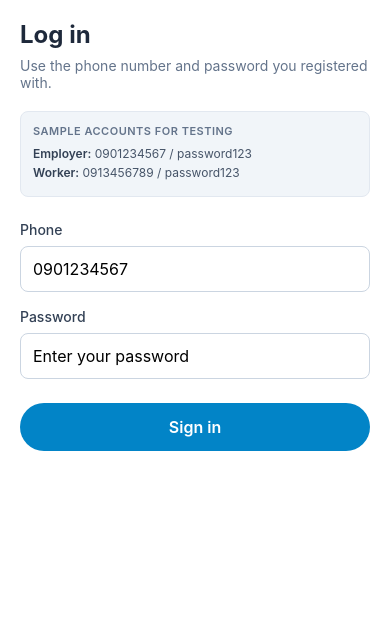
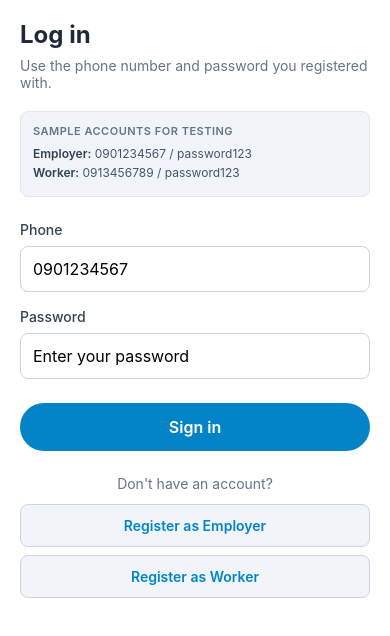
Before and after one commit to luuchilap/FixingApp, a React Native app in the folder mobile/: screen / in a window 390 px wide. Shown: the top 636 px of the page. Built offline with nearby package versions, Linux system fonts and the light colour scheme.

Commit message:
Registration form

```diff
--- a/mobile/App.tsx
+++ b/mobile/App.tsx
@@ -1,12 +1,17 @@
-import React from 'react';
+import React, { useState } from 'react';
 import { StatusBar } from 'expo-status-bar';
 import { StyleSheet, View, ActivityIndicator, Text, TouchableOpacity, Alert } from 'react-native';
 import { AuthProvider, useAuth } from './src/contexts/AuthContext';
 import { LoginScreen } from './src/screens/auth/LoginScreen';
+import { RegisterEmployerScreen } from './src/screens/auth/RegisterEmployerScreen';
+import { RegisterWorkerScreen } from './src/screens/auth/RegisterWorkerScreen';
+
+type AuthScreen = 'login' | 'register-employer' | 'register-worker';
 
 // Main app content that uses auth
 function AppContent() {
   const { isAuthenticated, isLoading, user, logout } = useAuth();
+  const [authScreen, setAuthScreen] = useState<AuthScreen>('login');
 
   // Handle logout with confirmation
   const handleLogout = () => {
@@ -46,11 +51,21 @@ function AppContent() {
     );
   }
 
-  // Show login screen if not authenticated
+  // Show auth screens if not authenticated
   if (!isAuthenticated) {
     return (
       <>
-        <LoginScreen />
+        {authScreen === 'login' && (
+          <LoginScreen onNavigateToRegister={(role: 'EMPLOYER' | 'WORKER') => {
+            setAuthScreen(role === 'EMPLOYER' ? 'register-employer' : 'register-worker');
+          }} />
+        )}
+        {authScreen === 'register-employer' && (
+          <RegisterEmployerScreen onNavigateToLogin={() => setAuthScreen('login')} />
+        )}
+        {authScreen === 'register-worker' && (
+          <RegisterWorkerScreen onNavigateToLogin={() => setAuthScreen('login')} />
+        )}
         <StatusBar style="auto" />
       </>
     );
--- a/mobile/src/components/auth/LoginForm.tsx
+++ b/mobile/src/components/auth/LoginForm.tsx
@@ -13,9 +13,10 @@ import { validatePhone, validatePassword } from '../../utils/validation';
 
 interface LoginFormProps {
   onSuccess?: () => void;
+  onNavigateToRegister?: (role: 'EMPLOYER' | 'WORKER') => void;
 }
 
-export const LoginForm: React.FC<LoginFormProps> = ({ onSuccess }) => {
+export const LoginForm: React.FC<LoginFormProps> = ({ onSuccess, onNavigateToRegister }) => {
   const { login, isLoading } = useAuth();
   const [phone, setPhone] = useState('');
   const [password, setPassword] = useState('');
@@ -108,6 +109,26 @@ export const LoginForm: React.FC<LoginFormProps> = ({ onSuccess }) => {
           )}
         </TouchableOpacity>
       </View>
+
+      <View style={styles.registerSection}>
+        <Text style={styles.registerText}>Don't have an account?</Text>
+        <View style={styles.registerButtons}>
+          <TouchableOpacity
+            style={styles.registerButton}
+            onPress={() => onNavigateToRegister?.('EMPLOYER')}
+            disabled={isLoading}
+          >
+            <Text style={styles.registerButtonText}>Register as Employer</Text>
+          </TouchableOpacity>
+          <TouchableOpacity
+            style={styles.registerButton}
+            onPress={() => onNavigateToRegister?.('WORKER')}
+            disabled={isLoading}
+          >
+            <Text style={styles.registerButtonText}>Register as Worker</Text>
+          </TouchableOpacity>
+        </View>
+      </View>
     </View>
   );
 };
@@ -194,4 +215,30 @@ const styles = StyleSheet.create({
     fontSize: 16,
     fontWeight: '600',
   },
+  registerSection: {
+    marginTop: 24,
+    alignItems: 'center',
+  },
+  registerText: {
+    fontSize: 14,
+    color: '#64748b',
+    marginBottom: 12,
+  },
+  registerButtons: {
+    width: '100%',
+    gap: 8,
+  },
+  registerButton: {
+    backgroundColor: '#f1f5f9',
+    borderRadius: 8,
+    padding: 12,
+    alignItems: 'center',
+    borderWidth: 1,
+    borderColor: '#cbd5e1',
+  },
+  registerButtonText: {
+    color: '#0284c7',
+    fontSize: 14,
+    fontWeight: '600',
+  },
 });
--- a/mobile/src/components/auth/RegisterEmployerForm.tsx
+++ b/mobile/src/components/auth/RegisterEmployerForm.tsx
@@ -14,9 +14,10 @@ import { validatePhone, validatePassword } from '../../utils/validation';
 
 interface RegisterEmployerFormProps {
   onSuccess?: () => void;
+  onNavigateToLogin?: () => void;
 }
 
-export const RegisterEmployerForm: React.FC<RegisterEmployerFormProps> = ({ onSuccess }) => {
+export const RegisterEmployerForm: React.FC<RegisterEmployerFormProps> = ({ onSuccess, onNavigateToLogin }) => {
   const { register, isLoading } = useAuth();
   const [phone, setPhone] = useState('');
   const [password, setPassword] = useState('');
@@ -134,6 +135,16 @@ export const RegisterEmployerForm: React.FC<RegisterEmployerFormProps> = ({ onSu
             <Text style={styles.buttonText}>Create employer account</Text>
           )}
         </TouchableOpacity>
+
+        {onNavigateToLogin && (
+          <TouchableOpacity
+            style={styles.backButton}
+            onPress={onNavigateToLogin}
+            disabled={isLoading}
+          >
+            <Text style={styles.backButtonText}>Back to Login</Text>
+          </TouchableOpacity>
+        )}
       </View>
     </ScrollView>
   );
@@ -201,4 +212,14 @@ const styles = StyleSheet.create({
     fontSize: 16,
     fontWeight: '600',
   },
+  backButton: {
+    marginTop: 16,
+    padding: 12,
+    alignItems: 'center',
+  },
+  backButtonText: {
+    color: '#64748b',
+    fontSize: 14,
+    fontWeight: '500',
+  },
 });
--- a/mobile/src/components/auth/RegisterWorkerForm.tsx
+++ b/mobile/src/components/auth/RegisterWorkerForm.tsx
@@ -16,9 +16,10 @@ import { SKILLS, SkillValue } from '../../constants/skills';
 
 interface RegisterWorkerFormProps {
   onSuccess?: () => void;
+  onNavigateToLogin?: () => void;
 }
 
-export const RegisterWorkerForm: React.FC<RegisterWorkerFormProps> = ({ onSuccess }) => {
+export const RegisterWorkerForm: React.FC<RegisterWorkerFormProps> = ({ onSuccess, onNavigateToLogin }) => {
   const { register, isLoading } = useAuth();
   const [phone, setPhone] = useState('');
   const [password, setPassword] = useState('');
@@ -161,6 +162,16 @@ export const RegisterWorkerForm: React.FC<RegisterWorkerFormProps> = ({ onSucces
             <Text style={styles.buttonText}>Create worker account</Text>
           )}
         </TouchableOpacity>
+
+        {onNavigateToLogin && (
+          <TouchableOpacity
+            style={styles.backButton}
+            onPress={onNavigateToLogin}
+            disabled={isLoading}
+          >
+            <Text style={styles.backButtonText}>Back to Login</Text>
+          </TouchableOpacity>
+        )}
       </View>
     </ScrollView>
   );
@@ -237,4 +248,14 @@ const styles = StyleSheet.create({
     fontSize: 16,
     fontWeight: '600',
   },
+  backButton: {
+    marginTop: 16,
+    padding: 12,
+    alignItems: 'center',
+  },
+  backButtonText: {
+    color: '#64748b',
+    fontSize: 14,
+    fontWeight: '500',
+  },
 });
--- a/mobile/src/screens/auth/LoginScreen.tsx
+++ b/mobile/src/screens/auth/LoginScreen.tsx
@@ -3,7 +3,11 @@ import { View, StyleSheet, ScrollView } from 'react-native';
 import { LoginForm } from '../../components/auth/LoginForm';
 import { useAuth } from '../../hooks/useAuth';
 
-export const LoginScreen: React.FC = () => {
+interface LoginScreenProps {
+  onNavigateToRegister?: (role: 'EMPLOYER' | 'WORKER') => void;
+}
+
+export const LoginScreen: React.FC<LoginScreenProps> = ({ onNavigateToRegister }) => {
   const { user } = useAuth();
 
   const handleSuccess = () => {
@@ -14,7 +18,7 @@ export const LoginScreen: React.FC = () => {
 
   return (
     <ScrollView style={styles.container} contentContainerStyle={styles.content}>
-      <LoginForm onSuccess={handleSuccess} />
+      <LoginForm onSuccess={handleSuccess} onNavigateToRegister={onNavigateToRegister} />
     </ScrollView>
   );
 };
--- a/mobile/src/screens/auth/RegisterEmployerScreen.tsx
+++ b/mobile/src/screens/auth/RegisterEmployerScreen.tsx
@@ -1,9 +1,13 @@
 import React from 'react';
-import { View, StyleSheet } from 'react-native';
+import { View, StyleSheet, ScrollView } from 'react-native';
 import { RegisterEmployerForm } from '../../components/auth/RegisterEmployerForm';
 import { useAuth } from '../../hooks/useAuth';
 
-export const RegisterEmployerScreen: React.FC = () => {
+interface RegisterEmployerScreenProps {
+  onNavigateToLogin?: () => void;
+}
+
+export const RegisterEmployerScreen: React.FC<RegisterEmployerScreenProps> = ({ onNavigateToLogin }) => {
   const { user } = useAuth();
 
   const handleSuccess = () => {
@@ -13,9 +17,9 @@ export const RegisterEmployerScreen: React.FC = () => {
   };
 
   return (
-    <View style={styles.container}>
-      <RegisterEmployerForm onSuccess={handleSuccess} />
-    </View>
+    <ScrollView style={styles.container} contentContainerStyle={styles.content}>
+      <RegisterEmployerForm onSuccess={handleSuccess} onNavigateToLogin={onNavigateToLogin} />
+    </ScrollView>
   );
 };
 
@@ -24,4 +28,7 @@ const styles = StyleSheet.create({
     flex: 1,
     backgroundColor: '#fff',
   },
+  content: {
+    flexGrow: 1,
+  },
 });
--- a/mobile/src/screens/auth/RegisterWorkerScreen.tsx
+++ b/mobile/src/screens/auth/RegisterWorkerScreen.tsx
@@ -1,9 +1,13 @@
 import React from 'react';
-import { View, StyleSheet } from 'react-native';
+import { View, StyleSheet, ScrollView } from 'react-native';
 import { RegisterWorkerForm } from '../../components/auth/RegisterWorkerForm';
 import { useAuth } from '../../hooks/useAuth';
 
-export const RegisterWorkerScreen: React.FC = () => {
+interface RegisterWorkerScreenProps {
+  onNavigateToLogin?: () => void;
+}
+
+export const RegisterWorkerScreen: React.FC<RegisterWorkerScreenProps> = ({ onNavigateToLogin }) => {
   const { user } = useAuth();
 
   const handleSuccess = () => {
@@ -13,9 +17,9 @@ export const RegisterWorkerScreen: React.FC = () => {
   };
 
   return (
-    <View style={styles.container}>
-      <RegisterWorkerForm onSuccess={handleSuccess} />
-    </View>
+    <ScrollView style={styles.container} contentContainerStyle={styles.content}>
+      <RegisterWorkerForm onSuccess={handleSuccess} onNavigateToLogin={onNavigateToLogin} />
+    </ScrollView>
   );
 };
 
@@ -24,4 +28,7 @@ const styles = StyleSheet.create({
     flex: 1,
     backgroundColor: '#fff',
   },
+  content: {
+    flexGrow: 1,
+  },
 });
```
